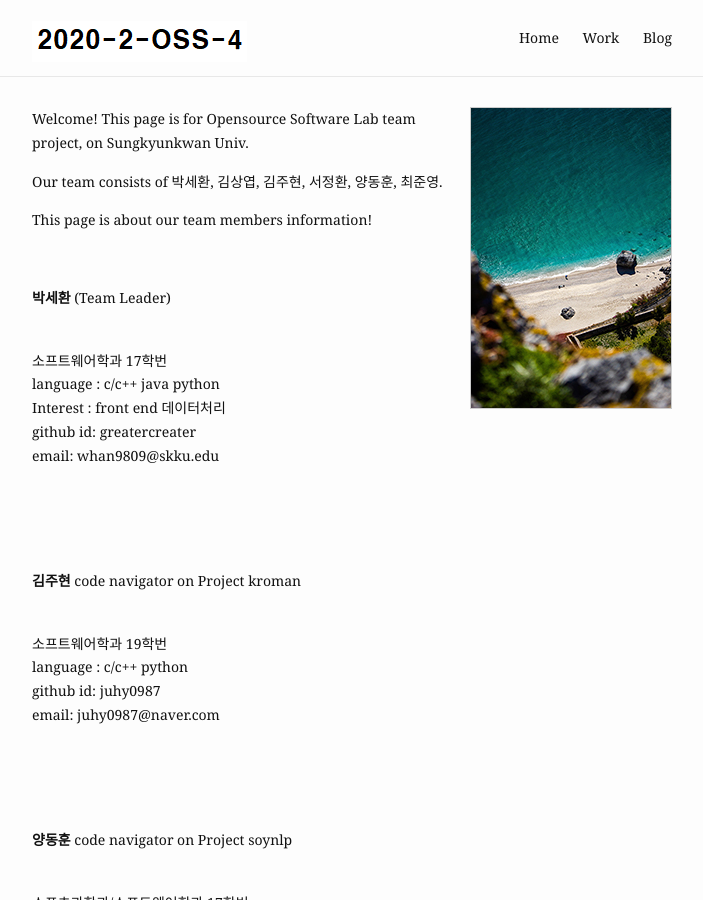
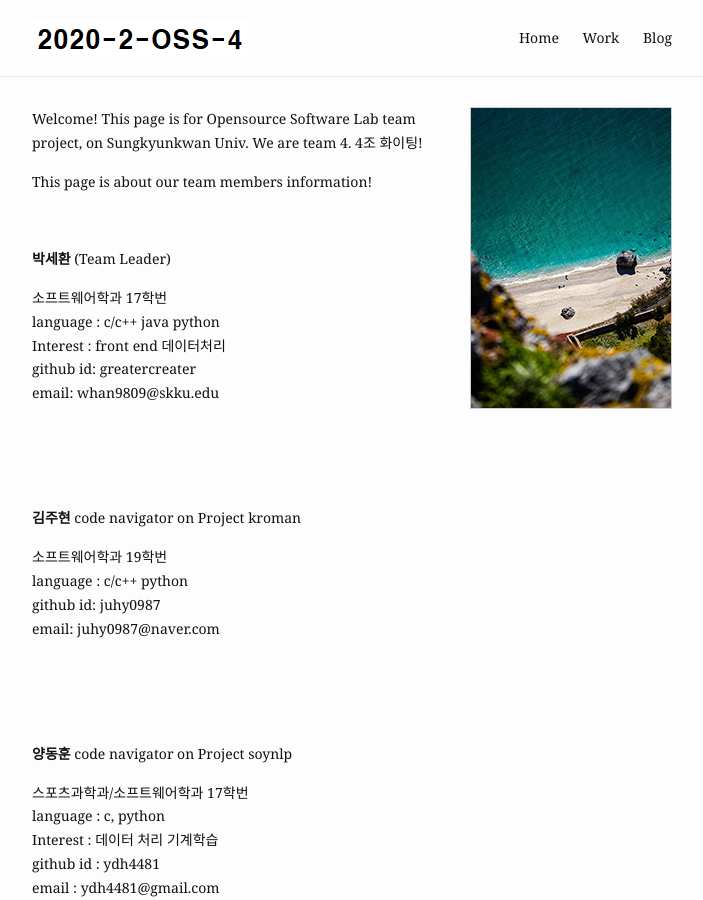
Before and after one commit to 20-2-SKKU-OSS/2020-2-OSS-4, a Jekyll site: the page built from index.md, in a window 1280 px wide and 900 px high. Shown: the whole window, without its empty margins (288-991 px from the left). Built offline with Jekyll 4.4.1, drawn with Linux system fonts in a browser that asks for light colours.

Commit message:
Update index.md

```diff
--- a/index.md
+++ b/index.md
@@ -7,10 +7,7 @@ profile_picture:
 
 <p>
   Welcome! This page is for Opensource Software Lab team project, on Sungkyunkwan Univ.
-<p>
-  Our team consists of 박세환, 김상엽, 김주현, 서정환, 양동훈, 최준영.
-</p>
-
+  We are team 4. 4조 화이팅!
 </p>
 
 This page is about our team members information!
@@ -19,7 +16,7 @@ This page is about our team members information!
 
 <b>박세환</b> (Team Leader)
 
-<br />
+
 소프트웨어학과 17학번
 <br />
 language : c/c++ java python
@@ -38,7 +35,7 @@ email: whan9809@skku.edu
 
 <b>김주현</b> code navigator on Project kroman
 
-<br />
+
 소프트웨어학과 19학번
 <br />
 language : c/c++ python
@@ -53,7 +50,7 @@ email: juhy0987@naver.com
 
 <b>양동훈</b> code navigator on Project soynlp
 
-<br />
+
 스포츠과학과/소프트웨어학과 17학번
 <br />
 language : c, python
@@ -70,8 +67,6 @@ email : ydh4481@gmail.com
 
 
 <b>최준영</b> code navigator on Project kroman
-
-<br />
 
 
 소프트웨어학과 19학번
@@ -91,7 +86,7 @@ Email joeplay0801@naver.com
 
 <b>김상엽</b> code navigator on Project soynlp
 
-<br />
+
 소프트웨어학과 19학번
 <br />
 language : c/c++ python
@@ -107,8 +102,6 @@ Email tkdduq629@gmail.com
 <br />
 
 <b>서정환</b> Page manager
-
-<br />
 
 
 신소재공학부 / 컴퓨터공학과
```
